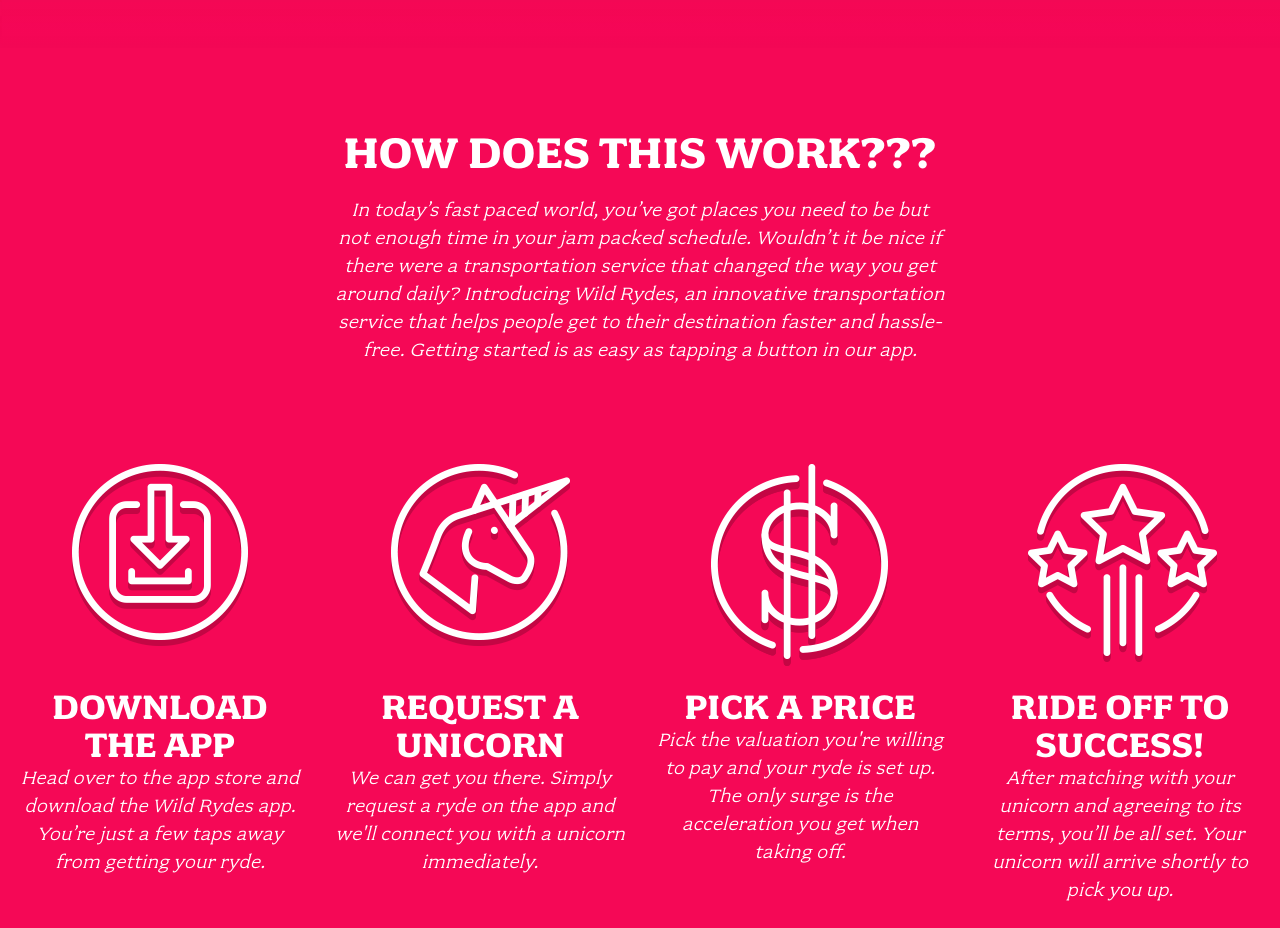
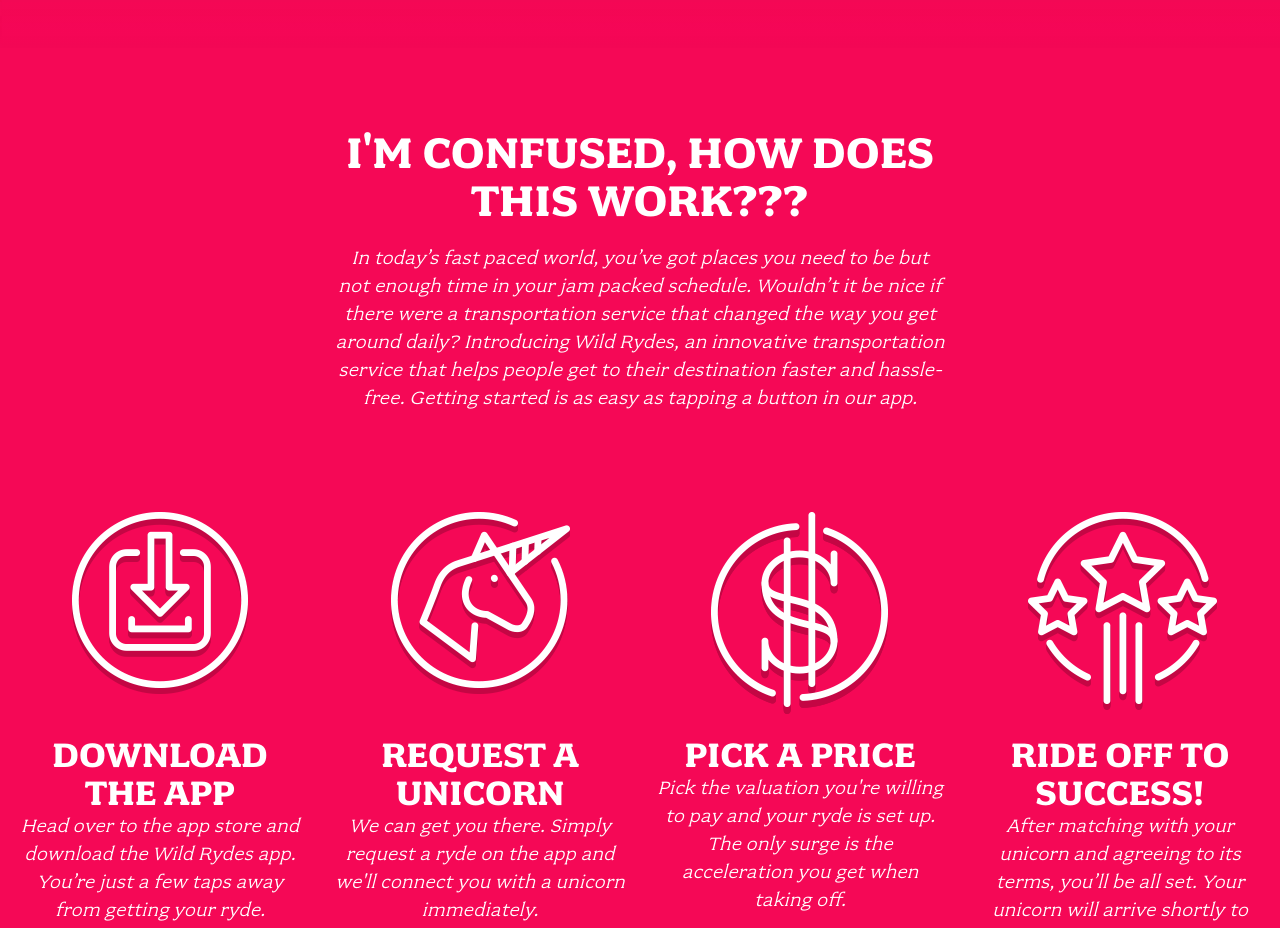
Before and after one commit to jellybeanz471/bratz-site, a plain HTML site: page index.html in a window 1280 px wide. Shown: the part 900-1828 px from the top of the page. Drawn offline with Linux system fonts and the light colour scheme.

Commit message:
Update index.html
updates to "how does this work"!

```diff
--- a/index.html
+++ b/index.html
@@ -30,7 +30,7 @@
 
   <section class="home-about">
     <div class="row column large-9 xlarge-6 xxlarge-4">
-      <h2 class="section-title">How Does This Work???</h2>
+      <h2 class="section-title">I'm confused, How Does This Work???</h2>
       <p class="content">
         In today’s fast paced world, you’ve got places you need to be but not enough time in your jam packed schedule. Wouldn’t it be nice if there were a transportation service that changed the way you get around daily? Introducing Wild Rydes, an innovative transportation service that helps people get to their destination faster and hassle-free. Getting started is as easy as tapping a button in our app.
       </p>
```
